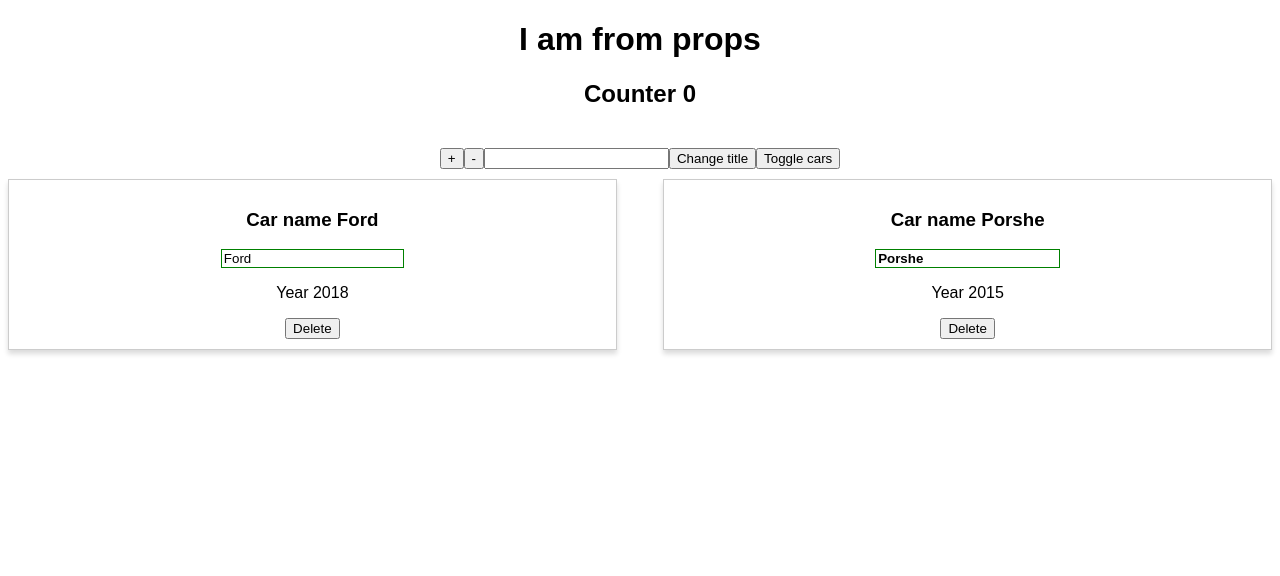
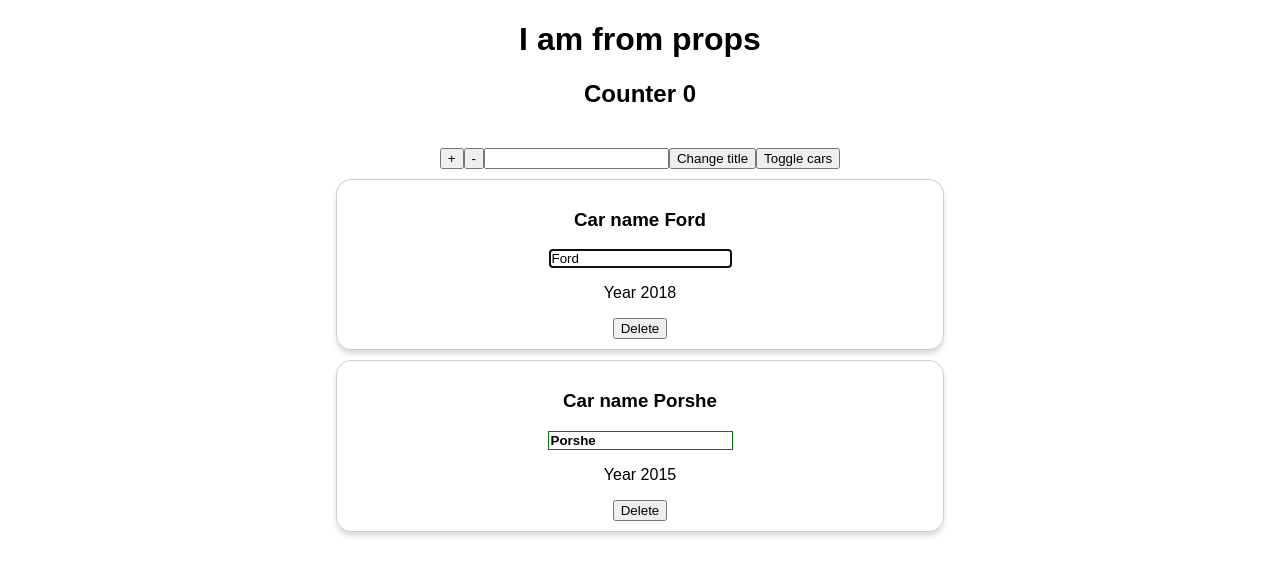
Before and after one commit to Artem-Zhuravlev/cars-app, a React app: page / in a window 1280 px wide. Shown: the top 576 px of the page. Built offline with nearby package versions, Linux system fonts and the light colour scheme.

Commit message:
add inputRef in Car.js component

```diff
--- a/src/App.js
+++ b/src/App.js
@@ -5,7 +5,7 @@ import Counter from './Counter/Counter';
 
 class App extends Component {
 	state = {
-		cars: [{ name: 'Ford', year: 2018 }, { name: 'Porshe', year: 2015 }],
+		cars: [{ name: 'Ford', year: 2018 }, { name: 'Porshe', year: '2015' }],
 		pageTitle: 'React components',
 		showCars: true,
 	};
@@ -94,15 +94,17 @@ class App extends Component {
 				<div
 					style={{
 						display: 'flex',
-						justifyContent: 'space-between',
+						flexDirection: 'column',
+						alignItems: 'center',
 						padding: '10px 0',
 					}}
 				>
 					{this.state.showCars
 						? this.state.cars.map((car, index) => {
 								return (
-									<ErrorBoundary>
+									<ErrorBoundary key={index}>
 										<Car
+											index={index}
 											key={index}
 											name={car.name}
 											year={car.year}
--- a/src/Car/Car.css
+++ b/src/Car/Car.css
@@ -3,6 +3,7 @@
   padding: 10px 0;
   width: 48%;
   margin-bottom: 10px;
+  border-radius: 15px;
   transition: 0.5s;
   border: 1px solid #ccc;
   box-shadow: 0 4px 5px 0 rgba(0, 0, 0, 0.14);
@@ -16,8 +17,7 @@
 .input {
 }
 
-.input:active,
-.input:focus {
+.input:active {
   outline: none;
 }
 
--- a/src/Car/Car.js
+++ b/src/Car/Car.js
@@ -1,30 +1,38 @@
-import React from 'react';
-//import Radium from 'radium';
+import React, { Component } from 'react';
+import propTypes from 'prop-types';
 import './Car.css';
 import widthClass from '../hoc/withClass';
 
-class Car extends React.Component {
+class Car extends Component {
+	constructor(props) {
+		super(props);
+		this.inputRef = React.createRef();
+	}
+
+	componentDidMount() {
+		if (this.props.index === 0) {
+			this.inputRef.current.focus();
+		}
+	}
+
 	render() {
 		const inputClasses = ['input'];
 
 		if (this.props.name !== '') {
 			inputClasses.push('green');
 		} else {
-			// inputClasses.push('red');
+			inputClasses.push('red');
 		}
 
 		if (this.props.name.length > 4) {
 			inputClasses.push('bold');
 		}
 
-		const style = {
-			':hover': {},
-		};
-
 		return (
 			<React.Fragment>
 				<h3> Car name {this.props.name}</h3>
 				<input
+					ref={this.inputRef}
 					type="text"
 					onChange={this.props.onChangeName}
 					value={this.props.name}
@@ -37,4 +45,11 @@ class Car extends React.Component {
 	}
 }
 
+Car.propTypes = {
+	name: propTypes.string,
+	year: propTypes.number,
+	onChangeName: propTypes.func,
+	onDelete: propTypes.func,
+};
+
 export default widthClass(Car, 'Car');
--- a/src/hoc/Auxiliary.js
+++ b/src/hoc/Auxiliary.js
@@ -1,4 +1,4 @@
-import React from 'react';
+// import React from 'react';
 
 const Auxiliary = props => {
 	return props.children;
```
